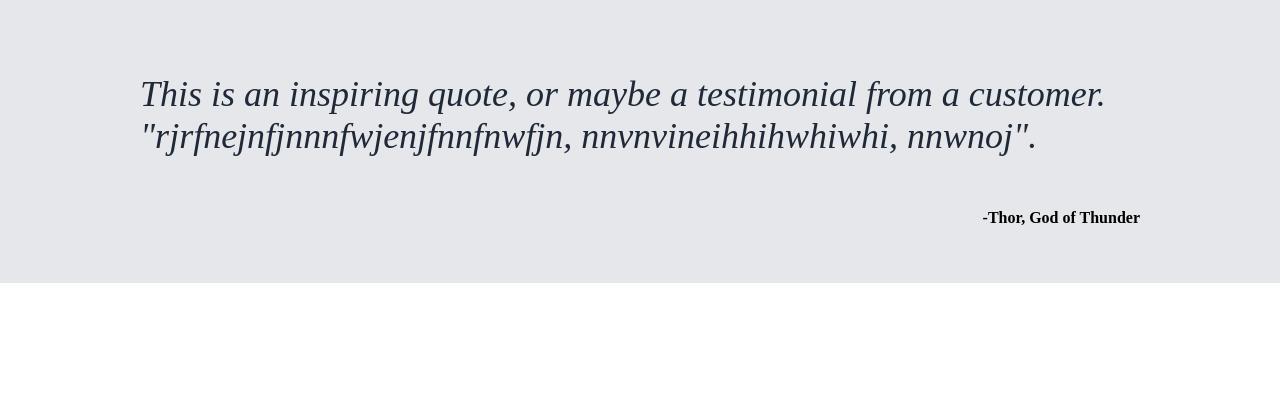
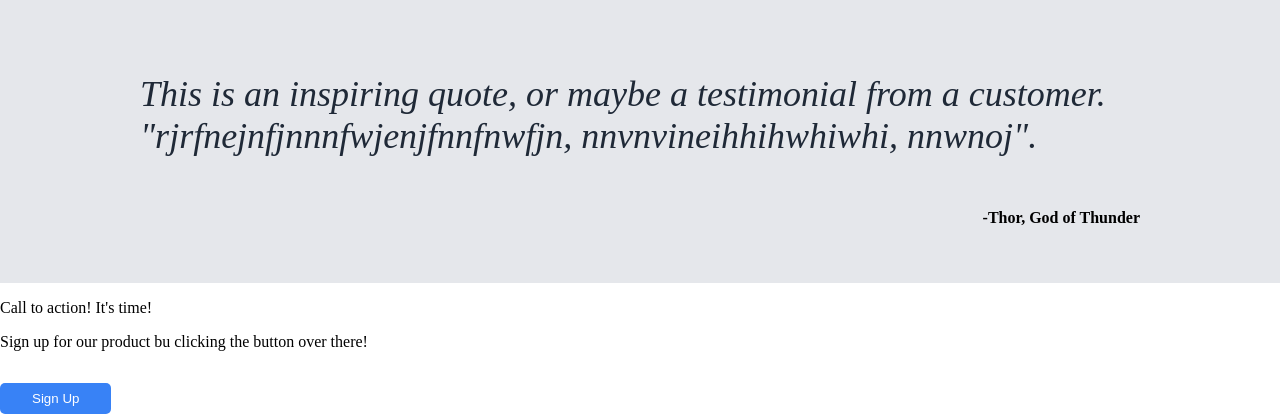
Before and after one commit to greedisgud/landing-page, a plain HTML site: page index.html in a window 1280 px wide. Shown: the part 592-1006 px from the top of the page. Before the commit the page ends 875 px from the top, so only its background shows below. Drawn offline with Linux system fonts and the light colour scheme.

Commit message:
added call to action section

```diff
--- a/index.html
+++ b/index.html
@@ -75,6 +75,13 @@
 
     </div>
 
+    <div class ="action">
+        <p>Call to action! It's time!</p>
+        <p>Sign up for our product bu clicking the button over there!</p>
+        <button>Sign Up</button>
+
+
+    </div>
 
 
 </body>
```
